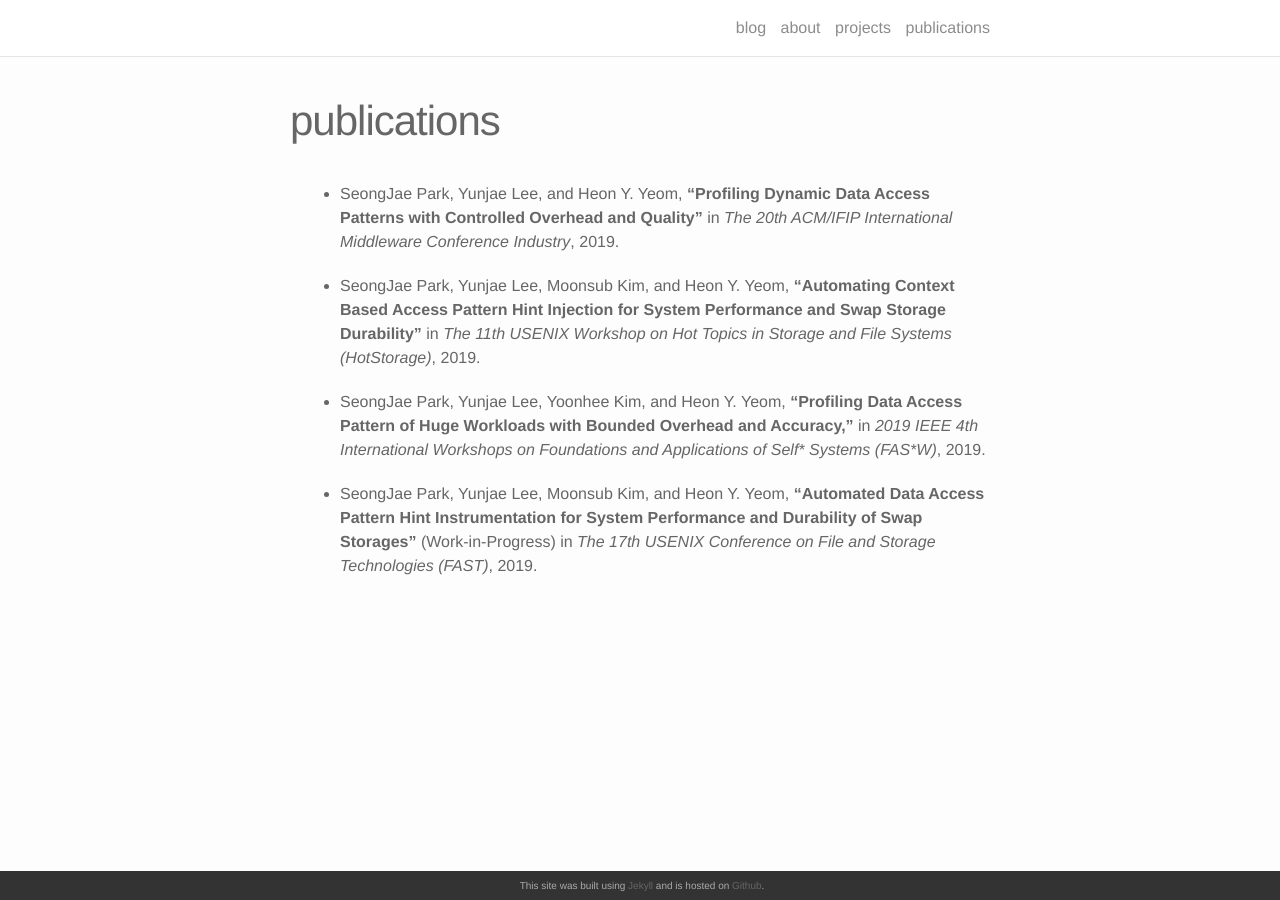
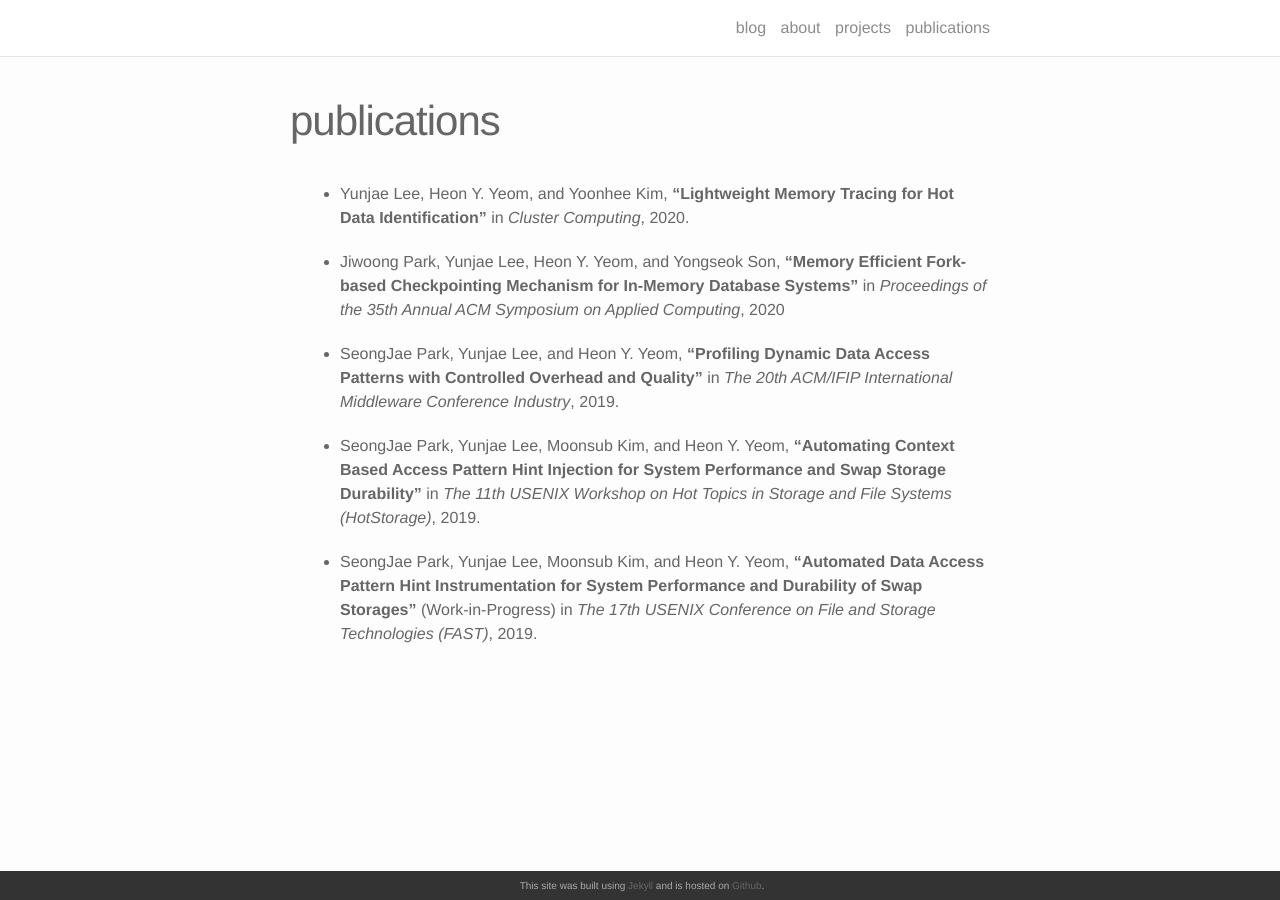
Before and after one commit to yunjae2/yunjae2.github.io, a Jekyll site: the page built from publications.md, in a window 1280 px wide. Built offline with Jekyll 4.4.1, drawn with Linux system fonts in a browser that asks for light colours; nearby versions of some CDN libraries.

Commit message:
Update pubs
Signed-off-by: Yunjae Lee <lyj7694@gmail.com>

```diff
--- a/publications.md
+++ b/publications.md
@@ -3,10 +3,12 @@ layout: post
 title: publications
 ---
 
+- Yunjae Lee, Heon Y. Yeom, and Yoonhee Kim, __"Lightweight Memory Tracing for Hot Data Identification"__ in _Cluster Computing_, 2020.
+
+- Jiwoong Park, Yunjae Lee, Heon Y. Yeom, and Yongseok Son, __"Memory Efficient Fork-based Checkpointing Mechanism for In-Memory Database Systems"__ in _Proceedings of the 35th Annual ACM Symposium on Applied Computing_, 2020
+
 - SeongJae Park, Yunjae Lee, and Heon Y. Yeom, __"Profiling Dynamic Data Access Patterns with Controlled Overhead and Quality"__ in _The 20th ACM/IFIP International Middleware Conference Industry_, 2019.
 
 - SeongJae Park, Yunjae Lee, Moonsub Kim, and Heon Y. Yeom, __“Automating Context Based Access Pattern Hint Injection for System Performance and Swap Storage Durability”__ in _The 11th USENIX Workshop on Hot Topics in Storage and File Systems (HotStorage)_, 2019.
 
-- SeongJae Park, Yunjae Lee, Yoonhee Kim, and Heon Y. Yeom, __“Profiling Data Access Pattern of Huge Workloads with Bounded Overhead and Accuracy,”__ in _2019 IEEE 4th International Workshops on Foundations and Applications of Self* Systems (FAS*W)_, 2019.
-
 - SeongJae Park, Yunjae Lee, Moonsub Kim, and Heon Y. Yeom, __"Automated Data Access Pattern Hint Instrumentation for System Performance and Durability of Swap Storages"__ (Work-in-Progress) in _The 17th USENIX Conference on File and Storage Technologies (FAST)_, 2019.
```
